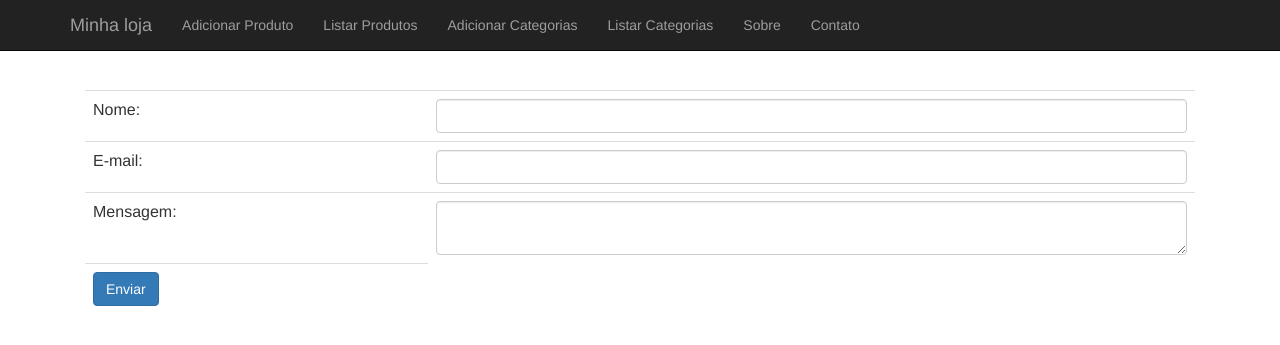
After one commit to joanmelo89/ProgWEB2017.1-FSSS, a PHP site: page /contato.php in a window 1280 px wide. The commit adds this page. Shown: the top 345 px of the page. Run offline with PHP 8.4, Linux system fonts and the light colour scheme.

Commit message:
Atualização
Atualização envio de email via SMTP

```diff
--- a/cabecalho.php
+++ b/cabecalho.php
@@ -23,6 +23,7 @@ error_reporting(E_ALL ^ E_NOTICE);
 				<li><a href="categoria-formulario.php">Adicionar Categorias</a></li>
 				<li><a href="categoria-lista.php">Listar Categorias</a></li>
 				<li><a href="sobre.php">Sobre</a></li>
+				<li><a href="contato.php">Contato</a></li>
 
 
 			</ul>
--- /dev/null
+++ b/contato.php
@@ -0,0 +1,26 @@
+<?php
+include("cabecalho.php");
+?>
+<form action="envia-contato.php" method="post">
+<table class="table">
+	<tr>
+		<td>Nome:</td>
+		<td><input type="text" name="nome" class="form-control"></td>
+	</tr>
+	<tr>
+		<td>E-mail:</td>
+		<td><input type="email" name="email" class="form-control"></td>
+	</tr>
+	<tr>
+		<td>Mensagem:</td>
+		<td><textarea name="mensagem" class="form-control"></textarea></td>
+	</tr>
+	<tr>
+		<td><button class="btn btn-primary">Enviar</button></td>
+	</tr>
+
+</table>
+</form>
+<?php
+include("rodape.php");
+?>
```
Also changed, not shown: envia-contato.php (added, +33 -0 lines).
